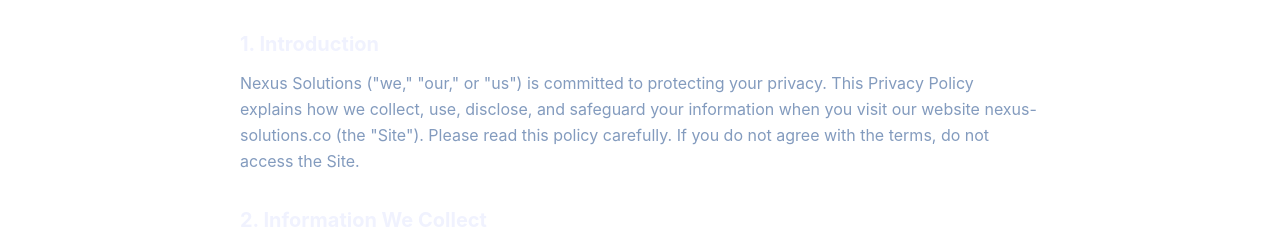
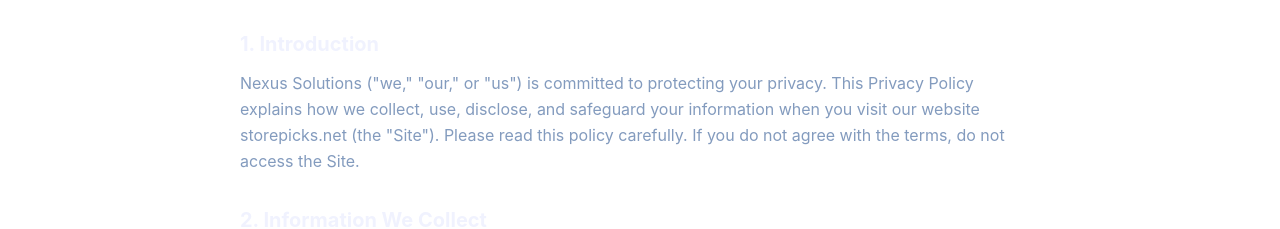
Before and after one commit to edi-picks-network/storepicks-hub, a Next.js app: page /privacy in a window 1280 px wide. Shown: the part 262-491 px from the top of the page. Built offline with nearby package versions, Linux system fonts and the light colour scheme.

Commit message:
fix: replace nexus-solutions.co brand URL in privacy page

```diff
--- a/app/privacy/page.tsx
+++ b/app/privacy/page.tsx
@@ -28,7 +28,7 @@
             <p>
               Nexus Solutions ("we," "our," or "us") is committed to protecting your privacy.
               This Privacy Policy explains how we collect, use, disclose, and safeguard your
-              information when you visit our website nexus-solutions.co (the "Site"). Please read this
+              information when you visit our website storepicks.net (the "Site"). Please read this
               policy carefully. If you do not agree with the terms, do not access the Site.
             </p>
           </section>
```
